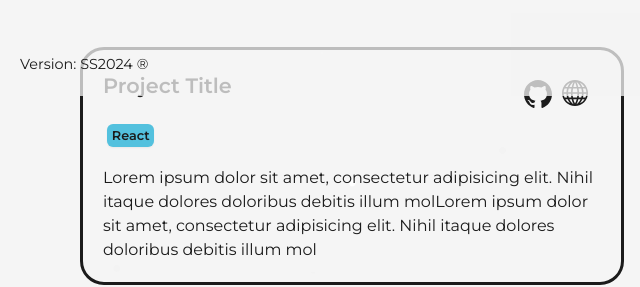
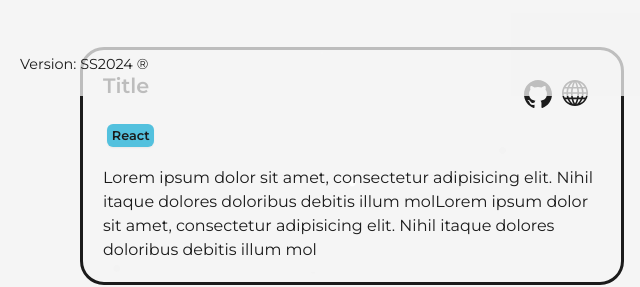
Before and after one commit to peiyi-c/portfolio_ss24, an Astro site: page /projects in a window 1280 px wide. Shown: the part 704-991 px from the top of the page, 0-640 px from the left. Built offline with nearby package versions, Linux system fonts and the light colour scheme; Astro itself is replaced by a stand-in of ours.

Commit message:
change project title

```diff
--- a/src/pages/projects.astro
+++ b/src/pages/projects.astro
@@ -25,7 +25,7 @@
 
     <div class="grid grid-cols-1 lg:grid-cols-2 gap-8">
       <ProjectItem
-        title="Project Title"
+        title="Title"
         languages={[{ name: "React", liClass: "bg-[#53C1DE]", spanClass: "" }]}
         description="Lorem ipsum dolor sit amet, consectetur adipisicing elit. Nihil itaque dolores doloribus debitis illum molLorem ipsum dolor sit amet, consectetur adipisicing elit. Nihil itaque dolores doloribus debitis illum mol"
         repoLink="https://"
```
